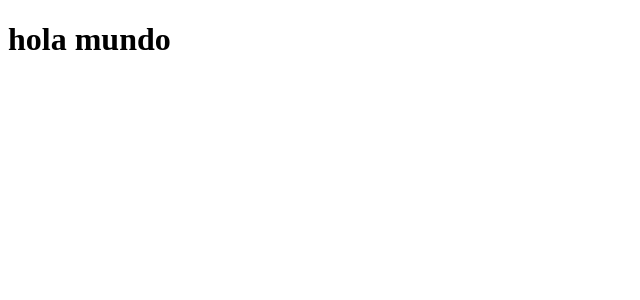
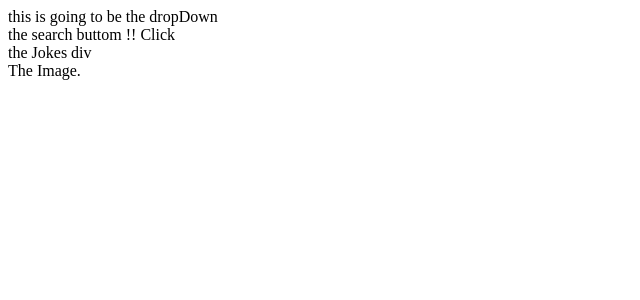
Before and after one commit to abimaelhernandez/chucks-jokes, a React app: page / in a window 1280 px wide. Shown: the top 300 px of the page, without its empty margins (0-640 px from the left). Built offline with nearby package versions, Linux system fonts and the light colour scheme; the HTML template or start-up script is replaced by a standard one.

Commit message:
added inicial laypout to main component

```diff
--- a/client/src/App.jsx
+++ b/client/src/App.jsx
@@ -3,7 +3,25 @@ import React,{Component} from 'react';
 export default class App extends Component {
   render(){
     return(
-<div><h1> hola mundo </h1></div>
+    <div class="App">
+      <header>
+        <div>
+        this is going to be the dropDown
+        </div>
+        <div>
+        the search buttom !! Click
+        </div>
+      </header>
+
+      <div  class="jokeImg">
+        <div>
+          the Jokes div
+        </div>
+        <div>
+         The Image.
+        </div>
+      </div >
+    </div>
     )
   }
 }
```
Also changed, not shown: 3 other files (tests, documents, lock files or other folders).
